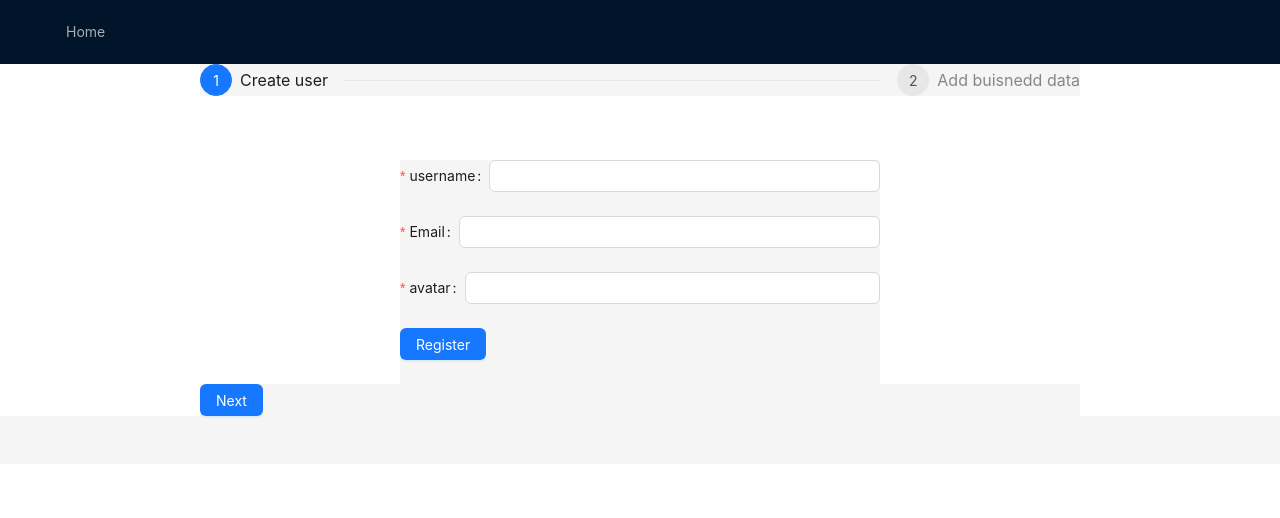
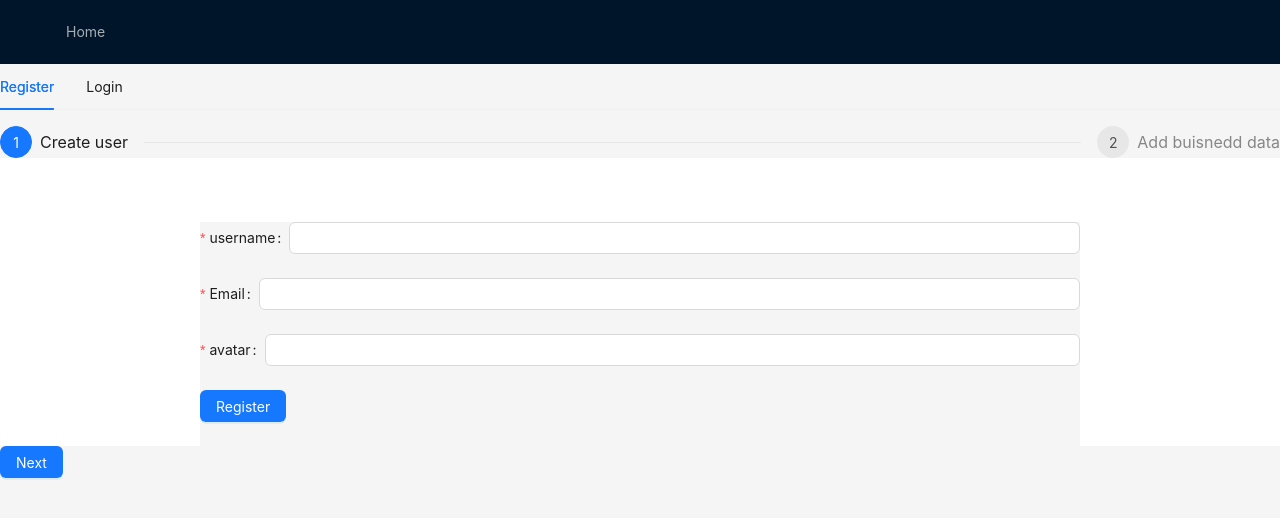
Before and after one commit to zohar-tzabari/integrative_proj, a React (Create React App) app: page /BuisnessRegistrationForm in a window 1280 px wide. Shown: the top 518 px of the page. Built offline with nearby package versions, Linux system fonts and the light colour scheme.

Commit message:
[supplier[ [client register] update the login and register to single page

```diff
--- a/src/menu.js
+++ b/src/menu.js
@@ -13,7 +13,8 @@ import { GuestForm } from "./pages/tables";
 import { TablePage } from "./pages/tablePage";
 import SupplierPage from "./pages/supplierPage";
 import TableRegistrationForm from "./pages/loginRegisterTable";
-import SingLoginCustomers from './pages/registerCustomer'
+import SingLoginCustomers from './pages/loginRegisterCustomer'
+import SingLoginSupplier from "./pages/loginRegisterSupplier";
 
 const { Header, Content } = Layout;
 
@@ -36,7 +37,7 @@ function NewMenu() {
             <Route path="*" element={"nothing to see"} />
             <Route
               path="BuisnessRegistrationForm"
-              element={<BuisnessRegistrationForm />}
+              element={<SingLoginSupplier />}
             />
             <Route path="MiniAppDash/:email" element={<MiniAppDash />} />
             <Route path="Admin/:email" element={<Admin />} />
@@ -63,10 +64,6 @@ function NewMenu() {
               element={<BuisnessRegistrationForm />}
             />
             <Route path="supplierPage" element={<SupplierPage />} />
-            <Route
-              path="supplier/login"
-              element={<Login type={"MINIAPP_USER"} role={"Supplier"}/>}
-            />
             <Route path="tables/arrangeTables" element={<TablePage />} />
             <Route path="tables/insertGuests" element={<GuestForm />} />
             <Route
@@ -99,11 +96,6 @@ function MenuComp() {
               key: "/supplierPage",
               to: "/supplierPage",
               name: "Buisness page",
-            },
-            {
-              key: "/supplier/login",
-              to: "/supplier/login",
-              name: "login",
             },
           ]);
           break;
--- /dev/null
+++ b/src/pages/loginRegisterSupplier.js
@@ -0,0 +1,22 @@
+import { Tabs } from "antd";
+
+import Login from "../sharedComponents/loginUser";
+
+import BuisnessRegistrationForm from "./registerBuisness";
+
+const { TabPane } = Tabs;
+
+function SingLoginSupplier() {
+  return (
+    <Tabs>
+      <TabPane tab="Register" key="register">
+        <BuisnessRegistrationForm />
+      </TabPane>
+      <TabPane tab="Login" key="login">
+        <Login type={"MINIAPP_USER"} />
+      </TabPane>
+    </Tabs>
+  );
+}
+
+export default SingLoginSupplier;
--- a/src/pages/registerBuisness.js
+++ b/src/pages/registerBuisness.js
@@ -112,8 +112,6 @@ const RegistrationFormContent = () => {
     const registerObject = await CreateNewObject(json_to_server);
     if (registerObject) {
       successMsg("Registration successful!");
-      await timeout(2000); //for 1 sec delay
-      navigate("/");
     } else {
       errorMsg("somthing went wrong");
     }
@@ -270,11 +268,14 @@ const BuisnessRegistrationForm = () => {
     },
   ];
 
+  function isJsonEmpty(jsonObj) {
+    return Object.keys(jsonObj).length === 0;
+  }
+
   const next = () => {
-    if (userRegisterSuccess) {
+    if(!isJsonEmpty(userRegisterSuccess.user)){
       setCurrent(current + 1);
     } else {
-      console.log(userRegisterSuccess);
       errorMsg("need to register as user first");
     }
   };
@@ -291,7 +292,6 @@ const BuisnessRegistrationForm = () => {
   return (
     <Layout>
       <Layout>
-        <Sider style={{ background: "#fff" }}></Sider>
         <Layout>
           <Content>
             {contextHolder}
@@ -302,7 +302,6 @@ const BuisnessRegistrationForm = () => {
               </Button>
           </Content>
         </Layout>
-        <Sider style={{ background: "#fff" }}></Sider>
       </Layout>
       <Footer></Footer>
     </Layout>
```
Also changed, not shown: src/pages/loginRegisterCustomer.js (renamed from src/pages/registerCustomer.js).
